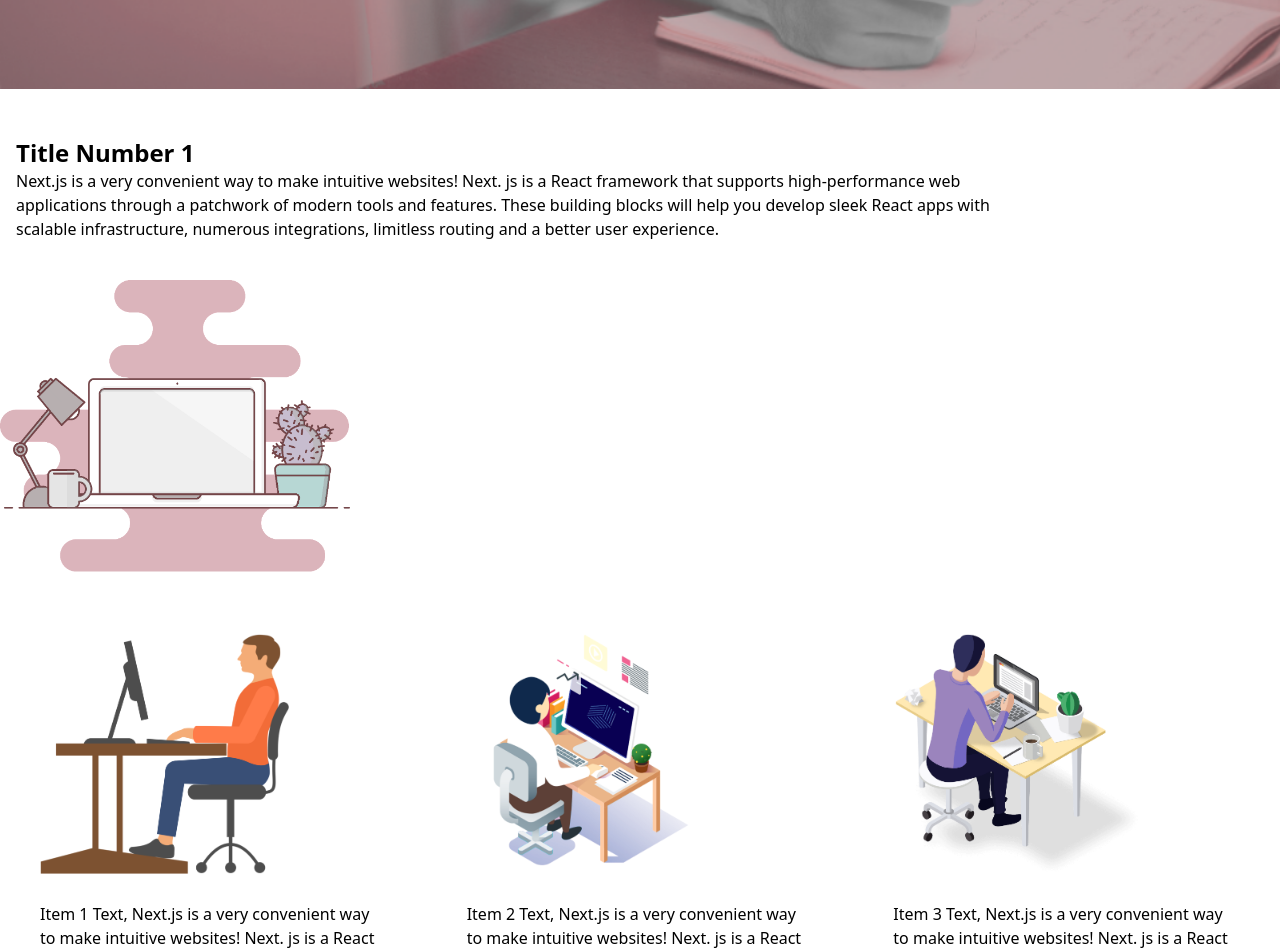
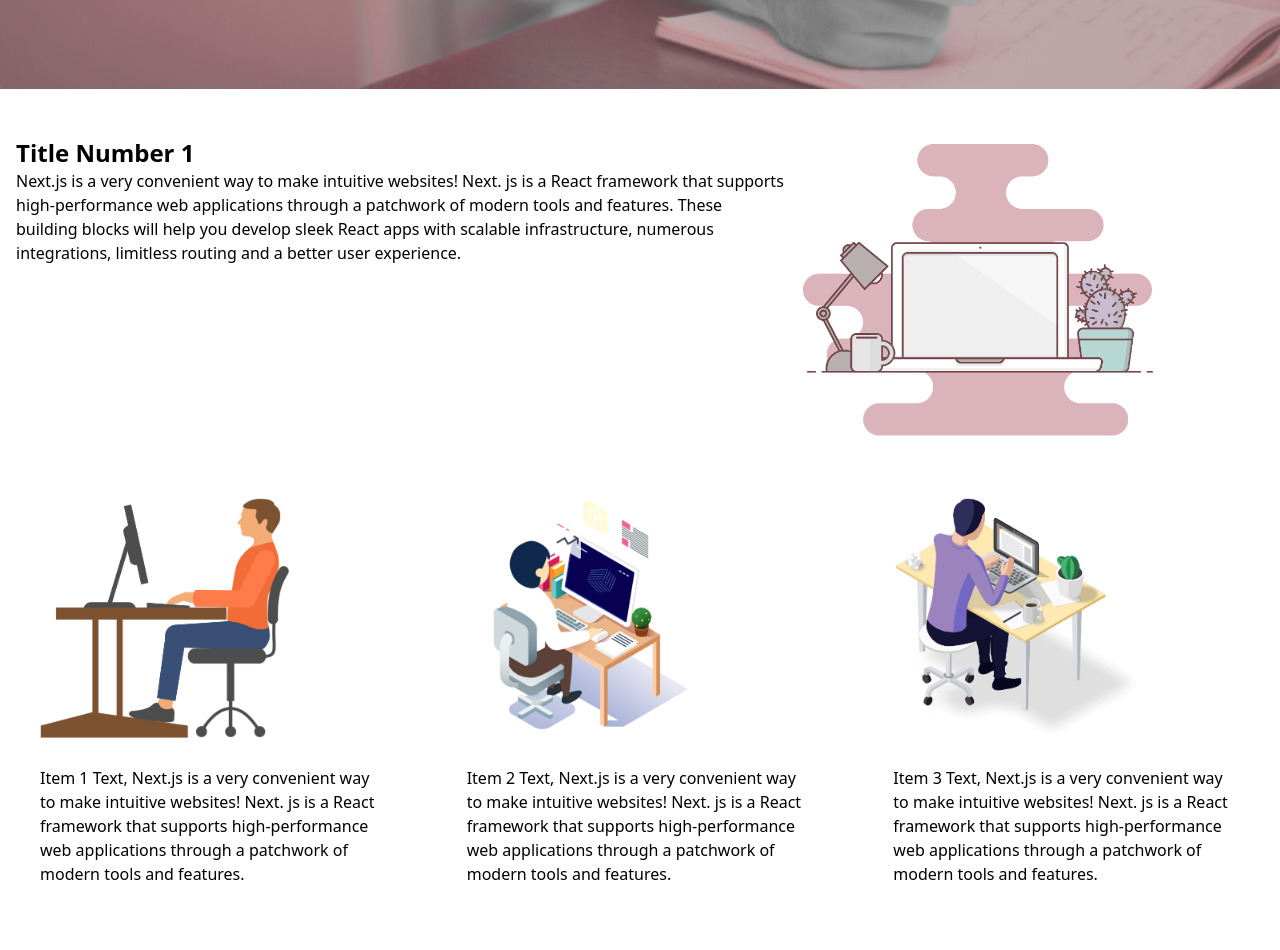
Before and after one commit to ImadMustafa/nextJSfile, a Next.js app: page / in a window 1280 px wide. Shown: the part 405-1355 px from the top of the page. Built offline with nearby package versions, Linux system fonts and the light colour scheme.

Commit message:
Updated website with new changes

```diff
--- a/components/Body1.js
+++ b/components/Body1.js
@@ -1,11 +1,11 @@
 const Body1 = ({title, text, imageUrl }) => {
     return (
-        <div class="text-container mx-4 my-8 grid 2xl:container mx-auto">
+        <div class="text-container my-8 flex 2xl:container mx-auto grid-cols-2">
         <div class="text w-5/6 md:w-90 p-4">
             <h2 class="font-bold text-2xl">{title}</h2>
             <p>{text}</p>
         </div>
-        <div class="picture w-1/2 md:w-50  justify-center">
+        <div class="picture w-1/2 md:w-50 justify-center">
             <img src={imageUrl} width="350px" alt="Image" />
         </div>
     </div>
--- a/components/Gridbody1.js
+++ b/components/Gridbody1.js
@@ -2,7 +2,7 @@ import React from 'react';
 
 const Gridbody1 = ({ items }) => {
   return (
-    <div className="flex flex-col items-center mt-10 mb-10 md:flex-row md:justify-center md:items-start 2xl:container mx-auto grid-cols-3">
+    <div className="flex flex-col items-center mt-10 mb-10 md:flex-row md:justify-center md:items-start 2xl:container mx-auto">
       {items.map((item, index) => (
         <div key={index} className="mb-8 md:mb-0 md:mx-10 ml-10 mr-10">
           <img src={item.imageUrl} className="flex justify-center h-60" alt="Image" />
```
